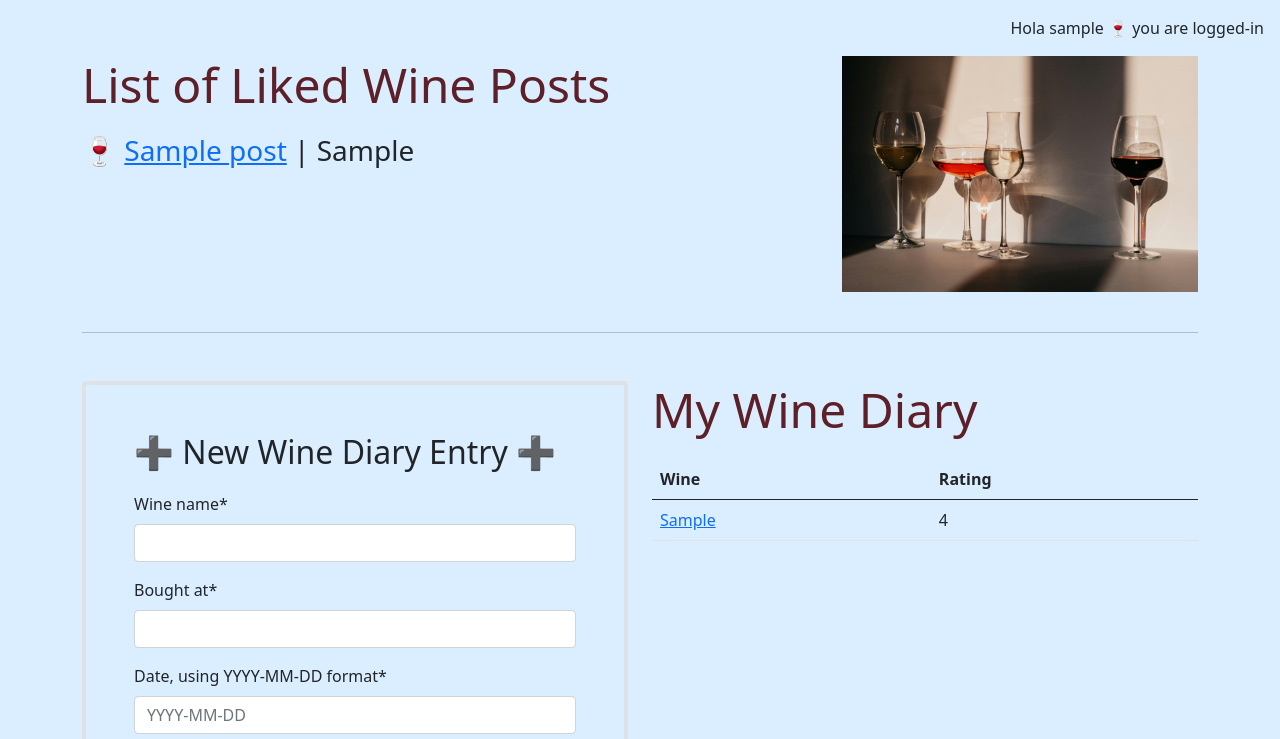
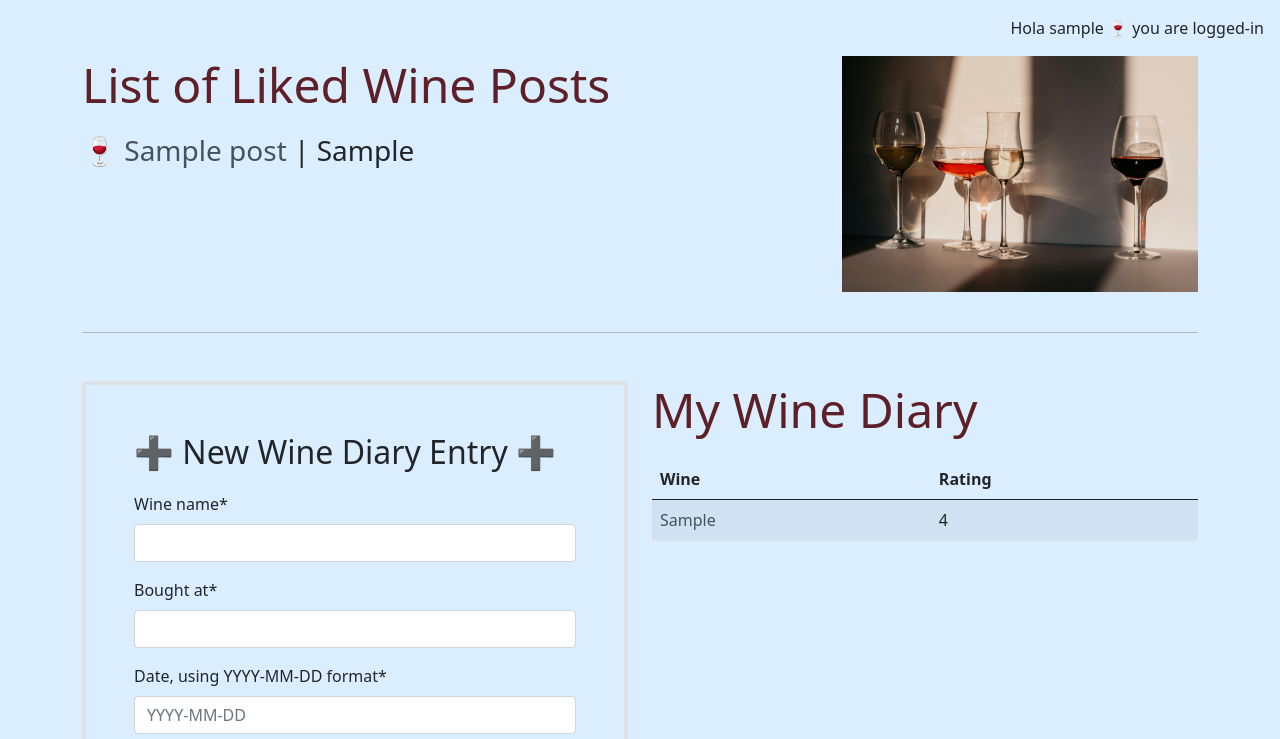
Before and after one commit to zabokaa/vina, a Django app: page /vinoteka/ in a window 1280 px wide. Shown: the part 181-920 px from the top of the page. Run offline with Django 4.2, Linux system fonts and the light colour scheme; a user stored in the database is signed in; tables that the repository leaves empty hold one stand-in row (values such as "Sample post"); parts of the project's set-up code (start-up, migrations or seed data) failed here and were passed over; some libraries are stand-ins or nearby versions; some web fonts are replaced.

Commit message:
add class="post-link" to href in lieked_posts and diary_list

```diff
--- a/vinoteka/templates/vinoteka/diary_list.html
+++ b/vinoteka/templates/vinoteka/diary_list.html
@@ -1,5 +1,5 @@
 {% if diaries %}
-<table class="table table striped">
+<table class="table table-striped">
     <thead>
         <tr>
             <th scope="col">Wine</th>
@@ -9,7 +9,7 @@
     <tbody>
         {% for diary in diaries %}
         <tr>
-            <td><a href="{% url 'diary_detail' diary.pk %}">{{ diary.wine }}</a></td>
+            <td><a href="{% url 'diary_detail' diary.pk %}" class="post-link">{{ diary.wine }}</a></td>
             <td>{{ diary.rating }}</td>
         </tr>
         {% endfor %}
--- a/vinoteka/templates/vinoteka/liked_posts.html
+++ b/vinoteka/templates/vinoteka/liked_posts.html
@@ -9,7 +9,7 @@
                 <h2 class="liked-wines-title">List of Liked Wine Posts</h2>
                 {% for post in posts %}
                     <div class="wine-detail">
-                        <h3>🍷 <a href="{% url 'post_detail' post.slug %}">{{ post.title }}</a> | {{ post.winery }}</h3>
+                        <h3>🍷 <a href="{% url 'post_detail' post.slug %}" class="post-link">{{ post.title }}</a> | {{ post.winery }}</h3>
                     </div>
                 {% empty %}
                     <p>You have not liked any posts yet.</p>
```
